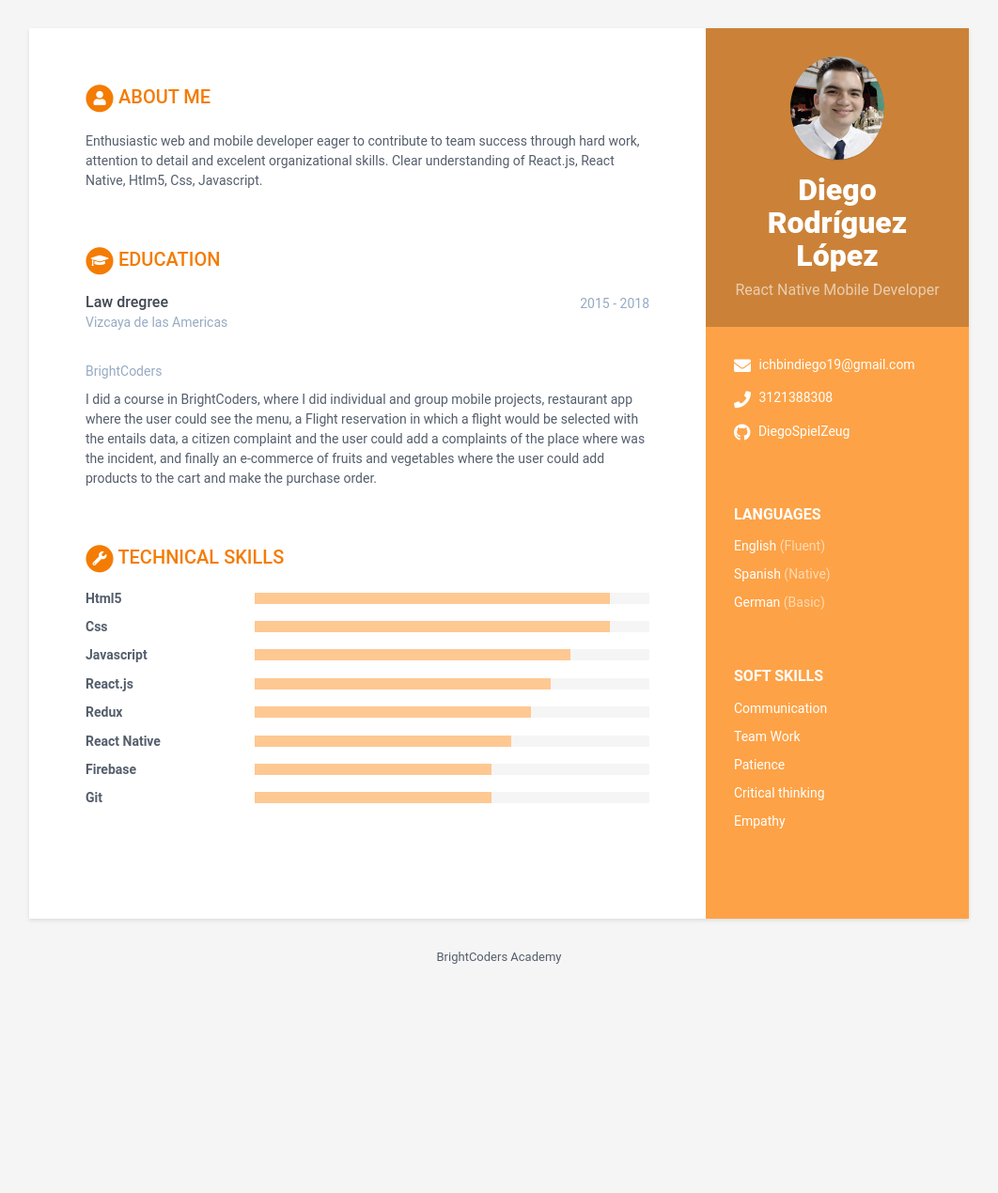
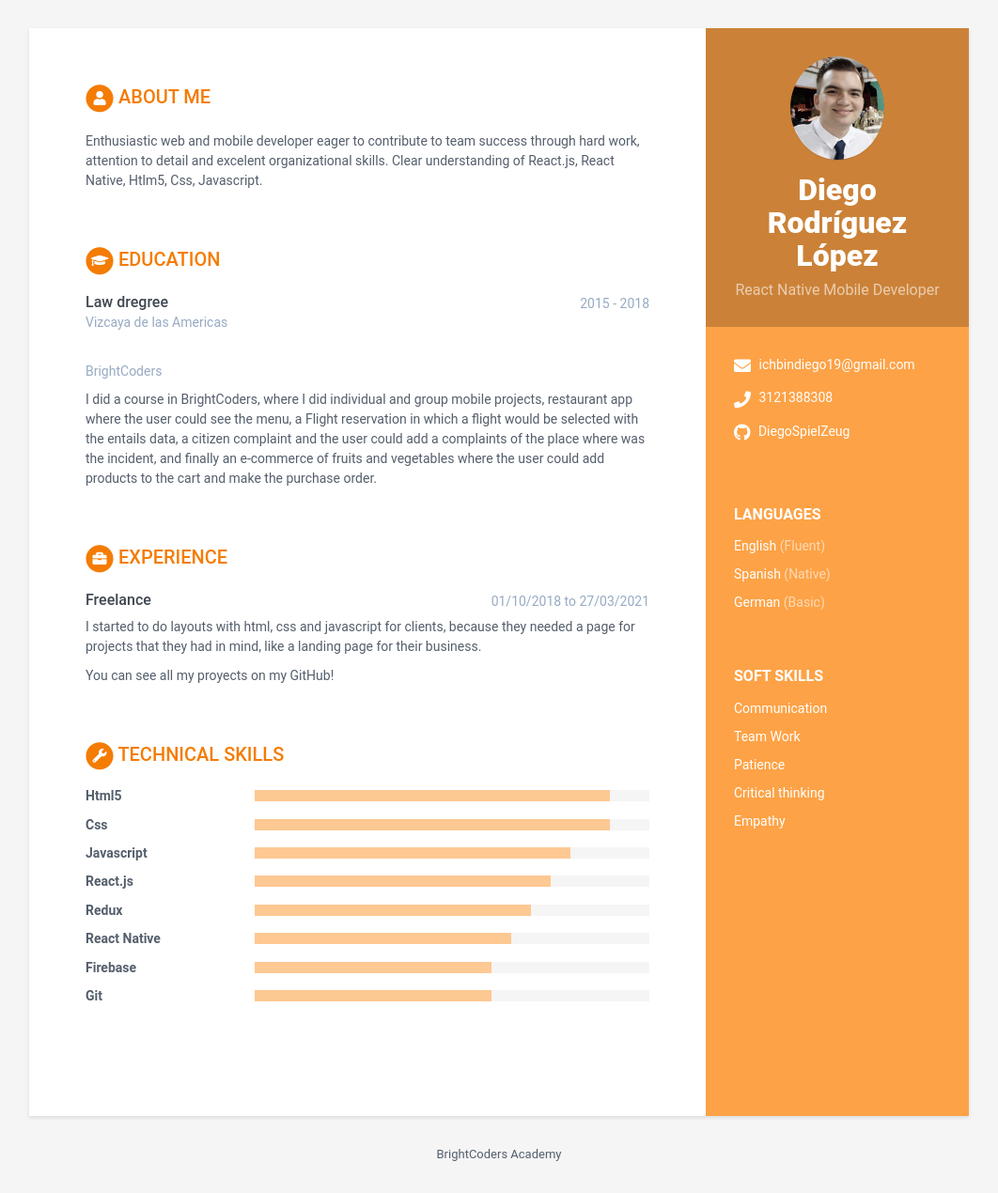
Before and after one commit to BC-MAR-21-RN/kata-resume-DiegoSpielzeug, a Jekyll site: the page built from index.html, in a window 1280 px wide. Shown: the whole page at 94% size, without its empty margins (109-1171 px from the left). Built offline with Jekyll 4.4.1, drawn with Linux system fonts in a browser that asks for light colours; before the commit the page ends 1060 px from its top, so only the background shows below that; part of the change alters nothing that is shown.

Commit message:
experiencia

```diff
--- a/_data/data.yml
+++ b/_data/data.yml
@@ -74,7 +74,7 @@ educationcomplete:
       and finally an e-commerce of fruits and vegetables where the user could add products to the cart and make the purchase order.
 
 # Registra aquí tu experiencia. Agrega o elimina según sea necesario
-My Proyects:
+experiences:
   - role: Freelance
     time: 01/10/2018 to 27/03/2021
     details: |
@@ -82,6 +82,7 @@ My Proyects:
       because they needed a page for projects that they had in mind,
       like a landing page for their business.
 
+      You can see all my proyects on my GitHub!
 
 # Registra aquí tus habilidades técnicas, para level utiliza:
 # 20% para Novice
```
